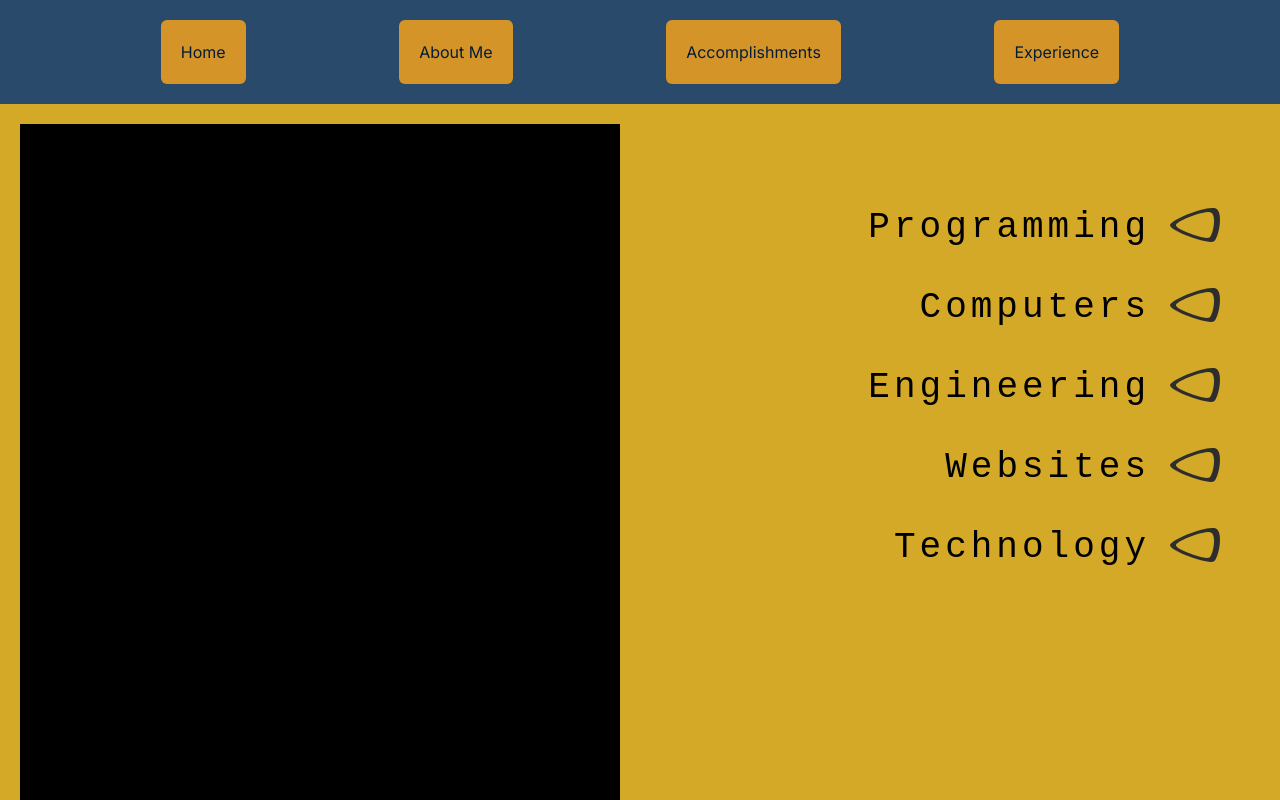
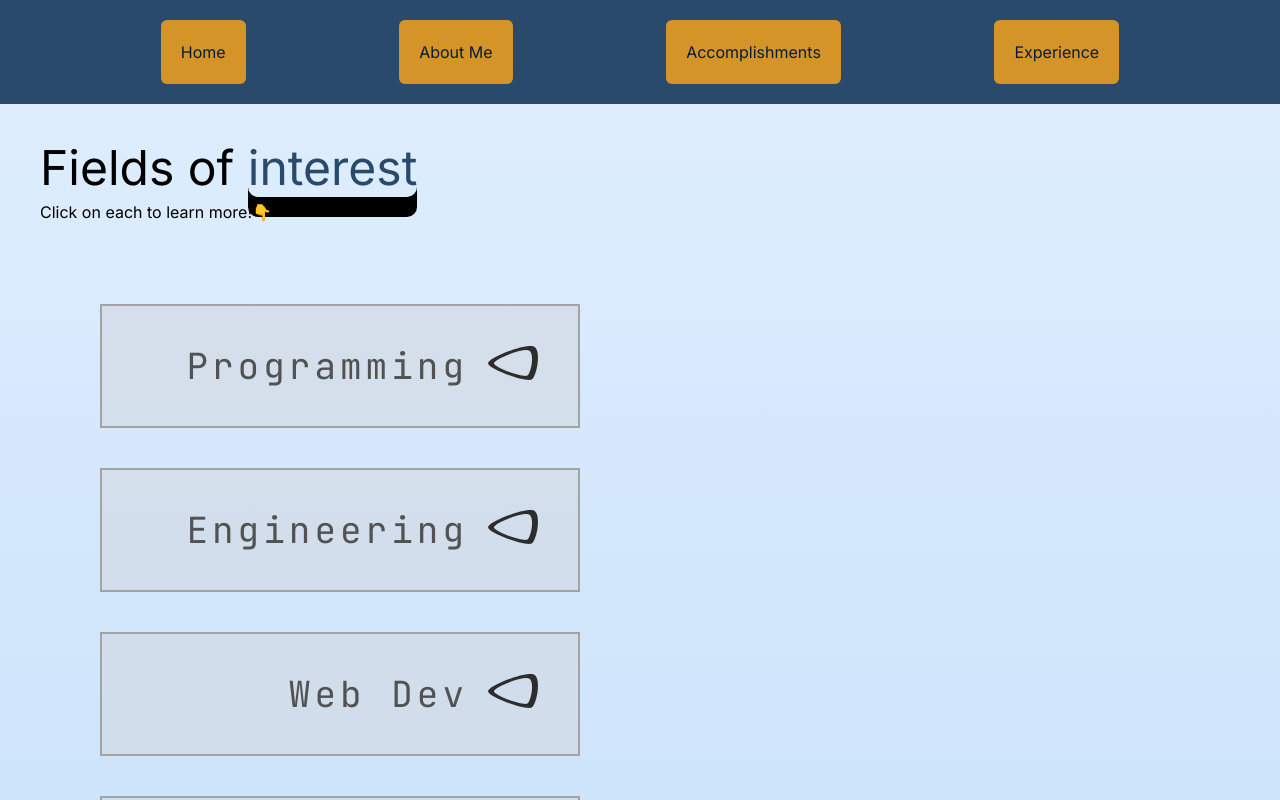
Before and after one commit to ilia-a3/portone, a Next.js app in the folder portone/: page / in a window 1280 px wide. Shown: the top 800 px of the page. Built offline with nearby package versions, Linux system fonts and the light colour scheme.

Commit message:
front start

```diff
--- a/portone/app/globals.css
+++ b/portone/app/globals.css
@@ -1,7 +1,8 @@
+@import url("https://fonts.googleapis.com/css2?family=Inconsolata:wght@200..900&display=swap");
+@import url("https://fonts.googleapis.com/css2?family=JetBrains+Mono:ital,wght@0,100..800;1,100..800&display=swap");
 @tailwind base;
 @tailwind components;
 @tailwind utilities;
-@import url("https://fonts.googleapis.com/css2?family=Inconsolata:wght@200..900&display=swap");
 
 :root {
   --foreground-rgb: 0, 0, 0;
@@ -40,3 +41,24 @@
   font-family: "Inconsolata", monospace;
   letter-spacing: 0.25rem;
 }
+.font-jb {
+  letter-spacing: 0.25rem;
+  font-family: "JetBrains Mono", monospace;
+  font-optical-sizing: auto;
+  font-weight: 400;
+  font-style: normal;
+}
+
+@media screen and (max-width: 540px) {
+  .max-first {
+    display: none;
+  }
+}
+
+.underlinemaybe {
+  background: transparent;
+  border-radius: 10px;
+  height: 10px;
+  width: 55px;
+  box-shadow: 0 20px 0 0 #000;
+}
--- a/portone/app/page.tsx
+++ b/portone/app/page.tsx
@@ -1,24 +1,34 @@
 import Image from "next/image";
 const items: [string, string, string, string, string] = [
   "Programming",
-  "Computers",
   "Engineering",
-  "Websites",
-  "Technology",
+  "Web Dev",
+  "Computing",
+  "Something",
 ];
 export default function Home() {
   return (
     <>
-      <section className="flex flex-col md:flex-row h-200 bg-ayellowl order-1">
-        <div className="w-100% md:w-50% h-auto  p-5">
+      <section className="flex flex-col lg:flex-row h-front-first-h bg-gr-front-one order-1">
+        <div className="hidden w-0 h-0 lg:w-50% lg:h-front-first p-5 bg-red-900">
           {/* <img src="/background-front-1.svg" /> */}
-          <div className="bg-black w-100% h-100%"></div>
+          <div className="bg-black lg:w-100% lg:h-100%"></div>
         </div>
-        <div className="w-100% md:w-50% h-auto pr-5 pt-16" dir="rtl">
-          <ul className="text-right w-100% font-inc">
+        <div className="w-100% lg:w-50% h-auto sm:pr-5">
+          <div className="p-10 text-left">
+            <h2 className="text-5xl mb-2">
+              Fields of{" "}
+              <span className="text-abluelight underlinemaybe">interest</span>
+            </h2>
+            <p>Click on each to learn more!👇</p>
+          </div>
+          <ul className="text-right w-100% font-jb" dir="rtl">
             {items.map((item) => (
-              <li key={item} className="flex flex-row m-10">
-                <span>
+              <button
+                key={item}
+                className="flex flex-row m-5 w-90% sm:m-10 pr-4 p-10 sm:pr-10 bg-gray-300 bg-opacity-50 sm:w-110 YES  border-neutral-400 border-2 text-neutral-600 hover:text-white hover:shadow-[inset_-36rem_0_0_0] hover:shadow-ayellowlighter duration-[400ms,700ms] transition-[color,box-shadow]"
+              >
+                <span className="max-first">
                   <img
                     src="/bulletin1.svg"
                     alt="bulletin for list"
@@ -27,10 +37,9 @@ export default function Home() {
                   />
                 </span>
                 <span className="text-4xl mr-5">{item}</span>
-              </li>
+              </button>
             ))}
           </ul>
-          <div className="h-[1000px]"></div>
         </div>
       </section>
     </>
--- a/portone/tailwind.config.ts
+++ b/portone/tailwind.config.ts
@@ -13,19 +13,24 @@ const config: Config = {
         "gradient-conic":
           "conic-gradient(from 180deg at 50% 50%, var(--tw-gradient-stops))",
         front: "url('/front-maybe.bmp')",
+        "gr-front-one":
+          "linear-gradient(0deg, rgba(255,255,255,0) 0%, rgba(200,225,251,1) 10%, rgba(221,237,253,1) 100%)",
       },
       colors: {
         abluelight: "#2a4a6b",
         abluedark: "#031d38",
         ayellow: "#d49428",
         ayellowl: "#d4a928",
+        ayellowlighter: "#e3c15d",
         ayellowdark: "#ab7315",
       },
       spacing: {
         "110": "30rem",
         "200": "50rem",
+        "front-first-h": "70rem",
         "50%": "50%",
         "100%": "100%",
+        "90%": "90%",
       },
     },
   },
```
